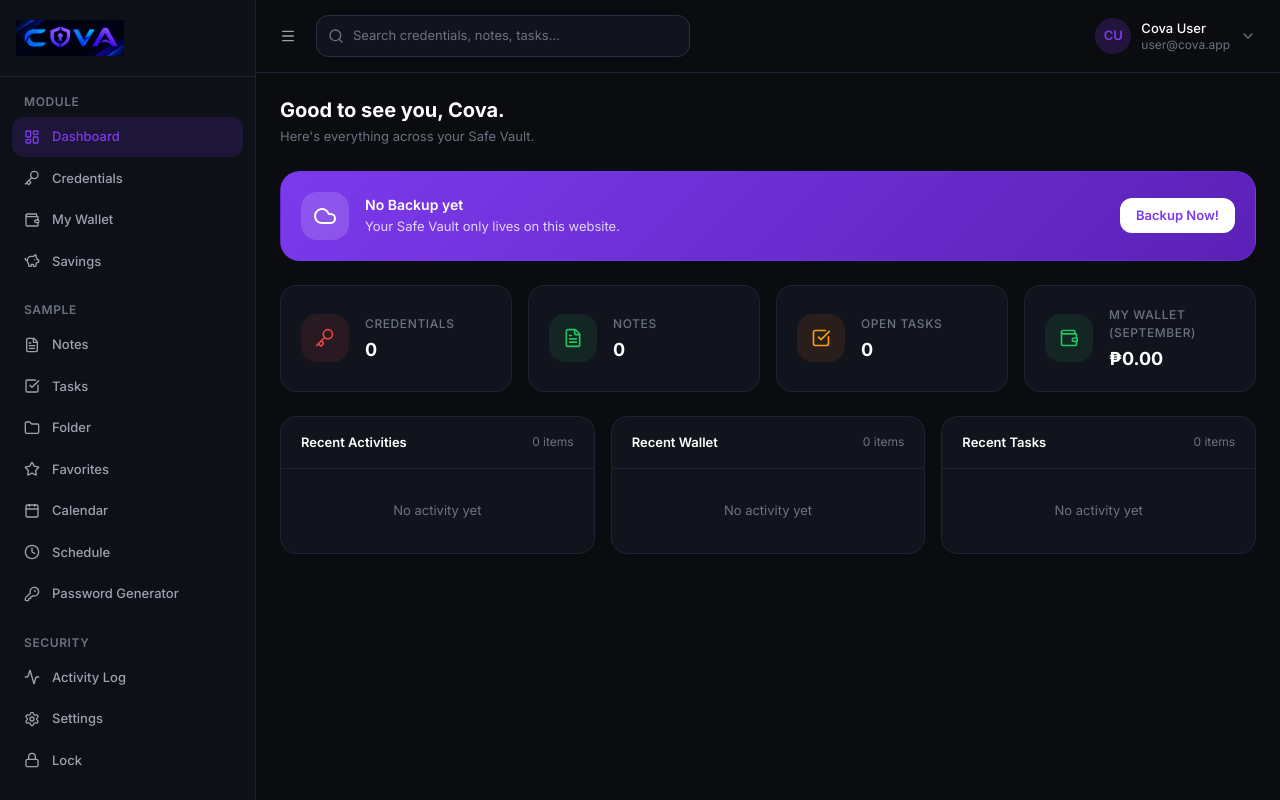
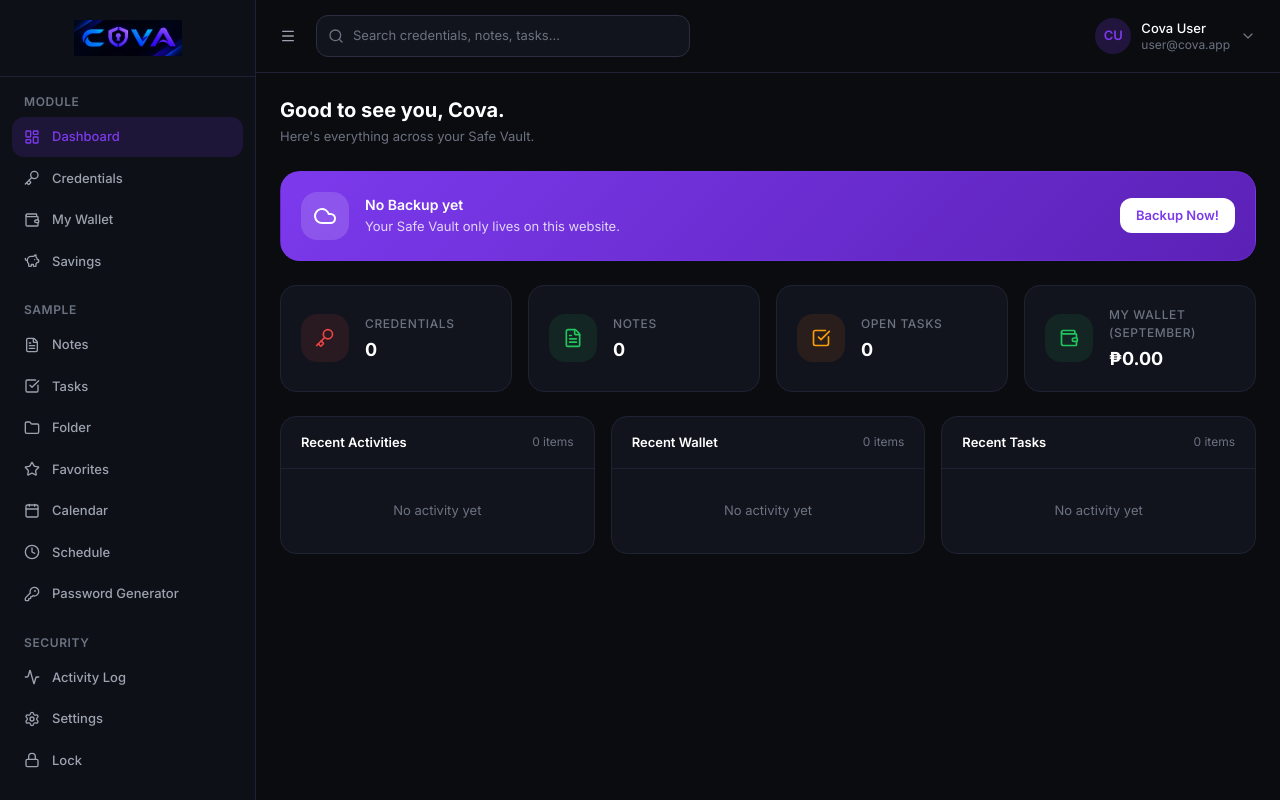
Before and after one commit to Shimizu019/cova-vault, a React (Vite) app: page /dashboard in a window 1280 px wide. Built offline with nearby package versions, Linux system fonts and the light colour scheme.

Commit message:
Center the CovaLogo in the expanded sidebar

```diff
--- a/src/components/layout/PrimarySidebar.tsx
+++ b/src/components/layout/PrimarySidebar.tsx
@@ -133,7 +133,7 @@ export function PrimarySidebar({ collapsed }: PrimarySidebarProps) {
       aria-label="Primary navigation"
     >
       {/* Logo */}
-      <div className={cn('flex items-center py-5 border-b border-cova-sidebarBorder', collapsed ? 'justify-center px-2' : 'px-4')}>
+      <div className={cn('flex items-center justify-center py-5 border-b border-cova-sidebarBorder', collapsed ? 'px-2' : 'px-4')}>
         <img
           src={collapsed ? lockLogo : CovaLogo}
           alt="Cova"
```
